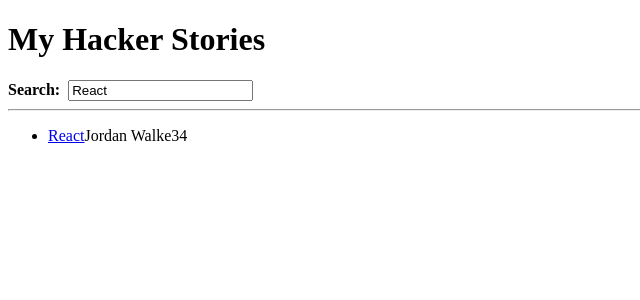
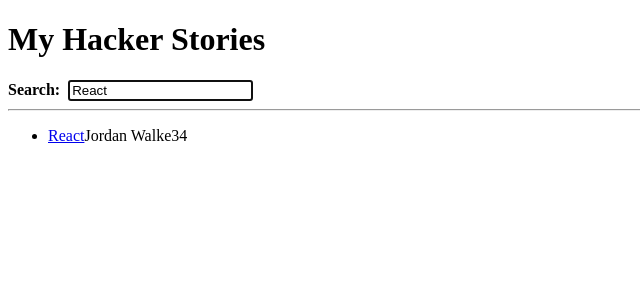
Before and after one commit to masturffect/hacker-stories, a React (Create React App) app in the folder hacker-stories/: page / in a window 1280 px wide. Shown: the top 300 px of the page, without its empty margins (0-640 px from the left). Built offline with nearby package versions, Linux system fonts and the light colour scheme.

Commit message:
updated to use ref in InputWithLabel

```diff
--- a/hacker-stories/src/App.js
+++ b/hacker-stories/src/App.js
@@ -20,6 +20,10 @@ const stories = [
   }
 ];
 
+
+const useSemiPersistentState = (key, initialState) => {
+  const [value, setValue] = useState(localStorage.getItem(key) || initialState);
+
     /*
     this useEffect is used to trigger the side-effect
     each time the searchTerm changes
@@ -33,11 +37,6 @@ const stories = [
           run on every render of component
       - [] the function for side-effect is only called once
     */
-
-const useSemiPersistentState = (key, initialState) => {
-  const [value, setValue] = useState(
-    localStorage.getItem(key) || initialState
-  );
 
   useEffect(() => {
     localStorage.setItem(key, value);
@@ -105,13 +104,20 @@ const Item = ({item}) => (
   </li>
 );
 
-const InputWithLabel = ({ id, label, value, isFocused, type = 'text', onInputChange, children }) => {
-  /*
+const InputWithLabel = ({ id, value, isFocused, type = 'text', onInputChange, children }) => {
 
-  */
+  // 1.) create a ref -- a ref object is a persistent value which stays
+  // intact over the lifetime of a React component. It comes with a prop called current,
+  // which, unlike the ref object, can be changed.
   const inputRef = useRef();
+
+  // 3.) opt into React's lifecycle w/ React's useEffect hook, which focuses on
+  // the input field when the component renders (or its dependencies change).
   useEffect(() => {
     if(isFocused && inputRef.current){
+      // 4.) ref is passed to the input field's ref attribute, so its current property
+      // gives access to the element. This executes focus as a side-effect, but only
+      // if isFocused is set and current property is existent.
       inputRef.current.focus();
     }
   }, [isFocused]);
@@ -120,7 +126,10 @@ const InputWithLabel = ({ id, label, value, isFocused, type = 'text', onInputCha
     <>
       <label htmlFor={id}>{children}</label>
       &nbsp;
+      {/* 2.) ref is passed to the input field's JSX-reserved ref attribute
+        and the element instance is assigned to the changeable current component  */}
       <input
+        ref={inputRef}
         id={id}
         type={type}
         value={value}
```
Also changed, not shown: 1 other file (tests, documents, lock files or other folders). Lines whose indentation alone changed are shown as unchanged.
